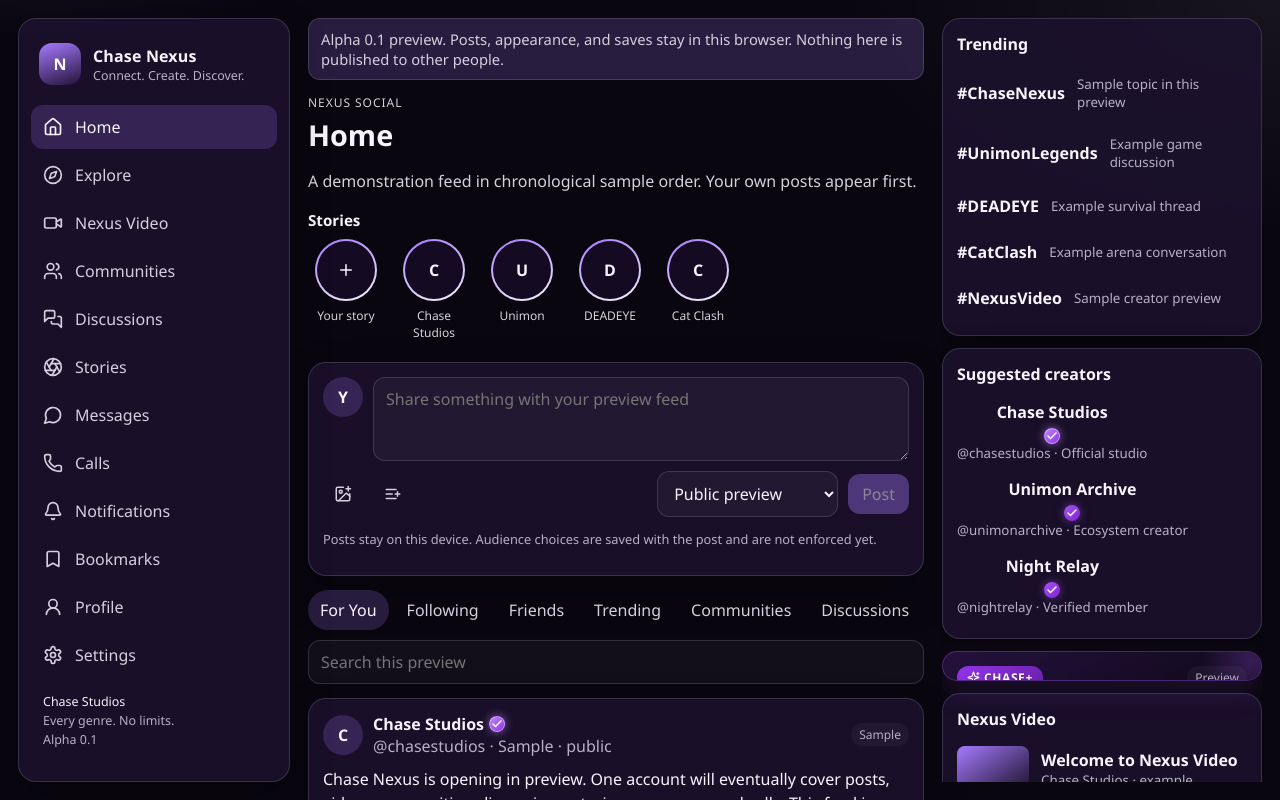
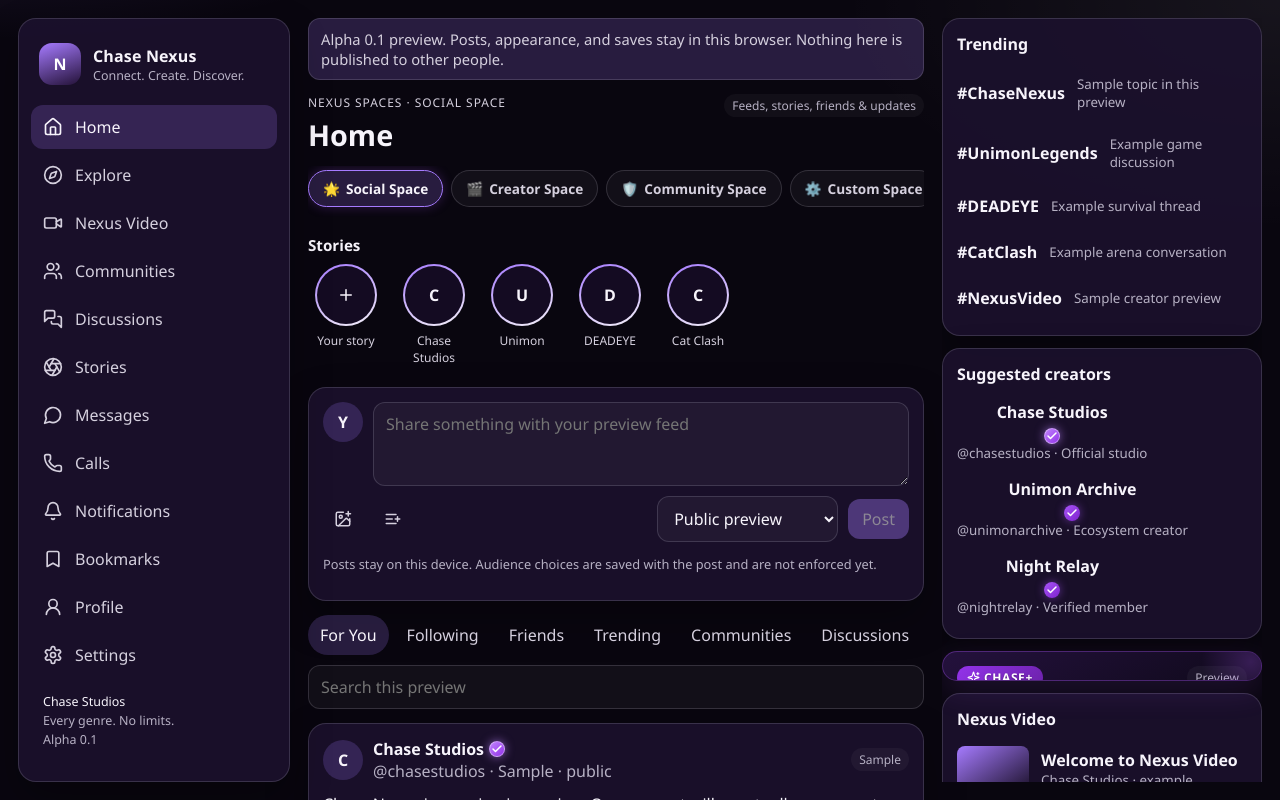
Before and after one commit to billgaming2424-coder/chase-nexus, a Next.js app: page / in a window 1280 px wide. Shown: the top 800 px of the page. Built offline with nearby package versions, Linux system fonts and the light colour scheme.

Commit message:
feat: implement Nexus Spaces switcher, presets (Social, Creator, Community, Custom), and widget layout controls

```diff
--- a/app/globals.css
+++ b/app/globals.css
@@ -1016,3 +1016,107 @@ html.reduce-motion, html.reduce-motion *, html.reduce-motion *::before, html.red
   font-weight: 700;
   margin-left: 8px;
 }
+
+/* ----------------------------------------------------
+   Nexus Spaces Styling
+   ---------------------------------------------------- */
+
+.space-header-row {
+  display: flex;
+  justify-content: space-between;
+  align-items: flex-start;
+  margin-bottom: 12px;
+}
+.spaces-bar {
+  display: flex;
+  gap: 8px;
+  overflow-x: auto;
+  padding: 4px 0 10px;
+}
+.space-btn {
+  display: inline-flex;
+  align-items: center;
+  gap: 6px;
+  padding: 8px 14px;
+  border-radius: 999px;
+  border: 1px solid var(--line);
+  background: var(--surface-2);
+  color: var(--silver);
+  font-size: 0.85rem;
+  font-weight: 600;
+  cursor: pointer;
+  white-space: nowrap;
+  transition: all 0.15s ease;
+}
+.space-btn:hover {
+  background: var(--surface);
+  color: var(--text);
+  border-color: var(--accent);
+}
+.space-btn.is-active {
+  background: var(--accent-soft);
+  color: var(--text);
+  border-color: var(--accent);
+  box-shadow: 0 0 12px rgba(168, 85, 247, 0.25);
+}
+.creator-space-banner, .community-space-banner, .custom-space-controls {
+  margin-top: 14px;
+}
+.creator-stats-row {
+  display: flex;
+  justify-content: space-between;
+  align-items: center;
+}
+.creator-stats-row h3 {
+  margin: 0;
+  font-size: 1.1rem;
+}
+.small-btn {
+  min-height: 34px;
+  padding: 0 12px;
+  font-size: 0.8rem;
+}
+.creator-metrics-grid {
+  display: grid;
+  grid-template-columns: repeat(3, 1fr);
+  gap: 12px;
+  margin-top: 12px;
+}
+.metric-box {
+  padding: 10px 14px;
+  border-radius: 12px;
+  background: var(--surface-2);
+  border: 1px solid var(--line);
+  display: flex;
+  flex-direction: column;
+}
+.metric-box small {
+  color: var(--muted);
+}
+.metric-box strong {
+  font-size: 1.15rem;
+  margin-top: 2px;
+  color: var(--accent);
+}
+.community-pills-row {
+  display: flex;
+  flex-wrap: wrap;
+  gap: 8px;
+  margin-top: 12px;
+}
+.community-chip {
+  display: inline-flex;
+  align-items: center;
+  gap: 6px;
+  padding: 6px 12px;
+  border-radius: 999px;
+  background: var(--surface-2);
+  border: 1px solid var(--line);
+  font-size: 0.82rem;
+}
+.widget-toggle-chips {
+  display: flex;
+  flex-wrap: wrap;
+  gap: 8px;
+  margin-top: 10px;
+}
--- a/components/feed/HomeFeed.tsx
+++ b/components/feed/HomeFeed.tsx
@@ -2,11 +2,21 @@
 
 import { useEffect, useMemo, useState } from "react";
 import { useSearchParams } from "next/navigation";
+import Link from "next/link";
+import { SlidersHorizontal, Video, Users, MessagesSquare, Check } from "lucide-react";
 import { Composer } from "@/components/feed/Composer";
 import { PostCard } from "@/components/feed/PostCard";
 import { StoriesRow } from "@/components/feed/StoriesRow";
 import { useNexus } from "@/components/nexus/NexusProvider";
-import { FEEDS, type FeedId } from "@/lib/types";
+import { COMMUNITIES, VIDEOS } from "@/lib/demo-data";
+import { FEEDS, type FeedId, type SpaceId } from "@/lib/types";
+
+const SPACES: { id: SpaceId; label: string; icon: string; subtitle: string }[] = [
+  { id: "social", label: "Social Space", icon: "🌟", subtitle: "Feeds, stories, friends & updates" },
+  { id: "creator", label: "Creator Space", icon: "🎬", subtitle: "Nexus Video, creator uploads & metrics" },
+  { id: "community", label: "Community Space", icon: "🛡️", subtitle: "Servers, discussions & forums" },
+  { id: "custom", label: "Custom Space", icon: "⚙️", subtitle: "Personalized widget toggles" },
+];
 
 function isFeedId(value: string | null): value is FeedId {
   return FEEDS.some((feed) => feed.id === value);
@@ -14,7 +24,7 @@ function isFeedId(value: string | null): value is FeedId {
 
 export function HomeFeed() {
   const params = useSearchParams();
-  const { posts } = useNexus();
+  const { posts, activeSpace, setActiveSpace, customWidgets, setCustomWidget } = useNexus();
   const [tab, setTab] = useState<FeedId>("for-you");
   const [query, setQuery] = useState("");
   const [tag, setTag] = useState("");
@@ -25,6 +35,12 @@ export function HomeFeed() {
     if (isFeedId(feed)) setTab(feed);
     if (nextTag) setTag(nextTag);
   }, [params]);
+
+  // If switched to creator space, default to videos feed; if community, default to communities/discussions
+  useEffect(() => {
+    if (activeSpace === "creator") setTab("videos");
+    else if (activeSpace === "community") setTab("communities");
+  }, [activeSpace]);
 
   const visible = useMemo(() => {
     const needle = query.trim().toLowerCase();
@@ -37,15 +53,140 @@ export function HomeFeed() {
     });
   }, [posts, query, tab, tag]);
 
+  const currentSpaceMeta = SPACES.find((s) => s.id === activeSpace) ?? SPACES[0];
+
   return (
     <div className="feed">
+      {/* Nexus Spaces Header & Bar */}
       <header className="feed-head">
-        <p className="eyebrow">Nexus Social</p>
+        <div className="space-header-row">
+          <div>
+            <p className="eyebrow">Nexus Spaces · {currentSpaceMeta.label}</p>
             <h1>Home</h1>
-        <p>A demonstration feed in chronological sample order. Your own posts appear first.</p>
+          </div>
+          <span className="pill">{currentSpaceMeta.subtitle}</span>
+        </div>
+
+        {/* Spaces Switcher Tabs */}
+        <div className="spaces-bar" role="tablist" aria-label="Nexus Spaces">
+          {SPACES.map((space) => {
+            const isActive = activeSpace === space.id;
+            return (
+              <button
+                key={space.id}
+                type="button"
+                role="tab"
+                aria-selected={isActive}
+                className={`space-btn ${isActive ? "is-active" : ""}`}
+                onClick={() => setActiveSpace(space.id)}
+              >
+                <span aria-hidden="true">{space.icon}</span>
+                <span>{space.label}</span>
+              </button>
+            );
+          })}
+        </div>
       </header>
+
+      {/* Creator Space Highlight Banner */}
+      {activeSpace === "creator" ? (
+        <section className="card creator-space-banner">
+          <div className="creator-stats-row">
+            <div>
+              <p className="eyebrow">Creator Dashboard Preview</p>
+              <h3>Channel Studio Overview</h3>
+            </div>
+            <Link href="/video" className="btn btn-primary small-btn">
+              Explore Video Hub
+            </Link>
+          </div>
+          <div className="creator-metrics-grid">
+            <div className="metric-box">
+              <small>Demo Views</small>
+              <strong>12.8K</strong>
+            </div>
+            <div className="metric-box">
+              <small>Watch Time</small>
+              <strong>418 hrs</strong>
+            </div>
+            <div className="metric-box">
+              <small>Subscribers</small>
+              <strong>1,490</strong>
+            </div>
+          </div>
+        </section>
+      ) : null}
+
+      {/* Community Space Highlight Banner */}
+      {activeSpace === "community" ? (
+        <section className="card community-space-banner">
+          <div className="creator-stats-row">
+            <div>
+              <p className="eyebrow">Nexus Communities Hub</p>
+              <h3>Featured Active Realms</h3>
+            </div>
+            <Link href="/communities" className="btn btn-primary small-btn">
+              All Communities
+            </Link>
+          </div>
+          <div className="community-pills-row">
+            {COMMUNITIES.map((c) => (
+              <span key={c.id} className="community-chip">
+                <Users size={14} />
+                <strong>{c.name}</strong>
+              </span>
+            ))}
+          </div>
+        </section>
+      ) : null}
+
+      {/* Custom Space Widget Configurator */}
+      {activeSpace === "custom" ? (
+        <section className="card custom-space-controls">
+          <div className="card-head-row">
+            <div>
+              <p className="eyebrow">Custom Space Customization</p>
+              <h3>Modular Widget Controls</h3>
+            </div>
+            <span className="pill">Toggle Sections</span>
+          </div>
+          <div className="widget-toggle-chips">
+            <button
+              type="button"
+              className={`chip ${customWidgets.stories ? "is-active" : ""}`}
+              onClick={() => setCustomWidget("stories", !customWidgets.stories)}
+            >
+              {customWidgets.stories ? <Check size={14} /> : null} Stories Carousel
+            </button>
+            <button
+              type="button"
+              className={`chip ${customWidgets.composer ? "is-active" : ""}`}
+              onClick={() => setCustomWidget("composer", !customWidgets.composer)}
+            >
+              {customWidgets.composer ? <Check size={14} /> : null} Post Composer
+            </button>
+            <button
+              type="button"
+              className={`chip ${customWidgets.feed ? "is-active" : ""}`}
+              onClick={() => setCustomWidget("feed", !customWidgets.feed)}
+            >
+              {customWidgets.feed ? <Check size={14} /> : null} Social Feed
+            </button>
+          </div>
+        </section>
+      ) : null}
+
+      {/* Stories Carousel */}
+      {activeSpace === "social" || (activeSpace === "custom" && customWidgets.stories) ? (
         <StoriesRow />
-      <Composer />
+      ) : null}
+
+      {/* Post Composer */}
+      {activeSpace !== "custom" || customWidgets.composer ? <Composer /> : null}
+
+      {/* Feed Filter & Search Tools */}
+      {activeSpace !== "custom" || customWidgets.feed ? (
+        <>
           <div className="feed-tools">
             <div className="tabs" role="tablist" aria-label="Feed">
               {FEEDS.map((feed) => (
@@ -70,6 +211,7 @@ export function HomeFeed() {
               />
             </label>
           </div>
+
           {tag ? (
             <p className="filter-note">
               Showing #{tag}
@@ -78,6 +220,7 @@ export function HomeFeed() {
               </button>
             </p>
           ) : null}
+
           <div className="post-list">
             {visible.length === 0 ? (
               <p className="empty card">Nothing in this preview matches the current feed.</p>
@@ -85,6 +228,10 @@ export function HomeFeed() {
               visible.map((post) => <PostCard key={post.id} post={post} mode={tab} onTag={setTag} />)
             )}
           </div>
+        </>
+      ) : (
+        <p className="empty card">Feed widget is disabled in your Custom Space layout.</p>
+      )}
     </div>
   );
 }
--- a/components/nexus/NexusProvider.tsx
+++ b/components/nexus/NexusProvider.tsx
@@ -9,7 +9,15 @@ import {
   type ReactNode,
 } from "react";
 import { POSTS } from "@/lib/demo-data";
-import type { Audience, FeedId, Post, ReactionId, ThemeName } from "@/lib/types";
+import type {
+  Audience,
+  CustomSpaceWidgets,
+  FeedId,
+  Post,
+  ReactionId,
+  SpaceId,
+  ThemeName,
+} from "@/lib/types";
 
 const STORAGE_KEY = "chase-nexus-alpha";
 const STORAGE_VERSION = 1;
@@ -23,6 +31,17 @@ export interface NewPostInput {
   quote?: Post["quote"];
 }
 
+export const DEFAULT_CUSTOM_WIDGETS: CustomSpaceWidgets = {
+  stories: true,
+  composer: true,
+  feed: true,
+  videos: true,
+  communities: true,
+  trending: true,
+  friends: true,
+  chasePlus: true,
+};
+
 interface PersistedState {
   version: number;
   theme: ThemeName;
@@ -30,6 +49,8 @@ interface PersistedState {
   reducedMotion: boolean;
   displayName: string;
   posts: Post[];
+  activeSpace?: SpaceId;
+  customWidgets?: CustomSpaceWidgets;
 }
 
 interface NexusContextValue {
@@ -43,6 +64,10 @@ interface NexusContextValue {
   setAccent: (accent: string | null) => void;
   reducedMotion: boolean;
   setReducedMotion: (value: boolean) => void;
+  activeSpace: SpaceId;
+  setActiveSpace: (space: SpaceId) => void;
+  customWidgets: CustomSpaceWidgets;
+  setCustomWidget: (widget: keyof CustomSpaceWidgets, enabled: boolean) => void;
   quoteTarget: Post | null;
   setQuoteTarget: (post: Post | null) => void;
   addPost: (input: NewPostInput) => void;
@@ -57,6 +82,7 @@ interface NexusContextValue {
 const NexusContext = createContext<NexusContextValue | null>(null);
 
 const THEMES: ThemeName[] = ["chase-purple", "midnight", "light"];
+const SPACES: SpaceId[] = ["social", "creator", "community", "custom"];
 
 function sanitizeAccent(value: unknown): string | null {
   return typeof value === "string" && /^#[0-9a-fA-F]{6}$/.test(value) ? value : null;
@@ -125,6 +151,8 @@ function readPersisted(): PersistedState | null {
       reducedMotion: Boolean(parsed.reducedMotion),
       displayName: sanitizeName(parsed.displayName),
       posts,
+      activeSpace: parsed.activeSpace && SPACES.includes(parsed.activeSpace) ? parsed.activeSpace : "social",
+      customWidgets: parsed.customWidgets ?? DEFAULT_CUSTOM_WIDGETS,
     };
   } catch {
     return null;
@@ -138,6 +166,8 @@ export function NexusProvider({ children }: { children: ReactNode }) {
   const [theme, setTheme] = useState<ThemeName>("chase-purple");
   const [accent, setAccentState] = useState<string | null>(null);
   const [reducedMotion, setReducedMotion] = useState(false);
+  const [activeSpace, setActiveSpace] = useState<SpaceId>("social");
+  const [customWidgets, setCustomWidgets] = useState<CustomSpaceWidgets>(DEFAULT_CUSTOM_WIDGETS);
   const [quoteTarget, setQuoteTarget] = useState<Post | null>(null);
 
   useEffect(() => {
@@ -148,6 +178,8 @@ export function NexusProvider({ children }: { children: ReactNode }) {
       setTheme(saved.theme);
       setAccentState(saved.accent);
       setReducedMotion(saved.reducedMotion);
+      if (saved.activeSpace) setActiveSpace(saved.activeSpace);
+      if (saved.customWidgets) setCustomWidgets(saved.customWidgets);
     }
     setReady(true);
   }, []);
@@ -167,6 +199,8 @@ export function NexusProvider({ children }: { children: ReactNode }) {
       accent,
       reducedMotion,
       displayName,
+      activeSpace,
+      customWidgets,
       posts: posts.map((post) => ({
         ...post,
         imageUrl: post.imageUrl?.startsWith("blob:") ? undefined : post.imageUrl,
@@ -175,9 +209,9 @@ export function NexusProvider({ children }: { children: ReactNode }) {
     try {
       localStorage.setItem(STORAGE_KEY, JSON.stringify(payload));
     } catch {
-      // Private mode or a full disk should not break the preview.
+      // Storage fallback
     }
-  }, [ready, posts, theme, accent, reducedMotion, displayName]);
+  }, [ready, posts, theme, accent, reducedMotion, displayName, activeSpace, customWidgets]);
 
   const value = useMemo<NexusContextValue>(() => {
     const update = (id: string, recipe: (post: Post) => Post) => {
@@ -195,12 +229,17 @@ export function NexusProvider({ children }: { children: ReactNode }) {
       setAccent: (next: string | null) => setAccentState(sanitizeAccent(next)),
       reducedMotion,
       setReducedMotion,
+      activeSpace,
+      setActiveSpace,
+      customWidgets,
+      setCustomWidget: (widget: keyof CustomSpaceWidgets, enabled: boolean) =>
+        setCustomWidgets((prev) => ({ ...prev, [widget]: enabled })),
       quoteTarget,
       setQuoteTarget,
       addPost: (input: NewPostInput) => {
         const post: Post = {
           id: crypto.randomUUID(),
-          author: { name: displayName, handle: "@you", example: false },
+          author: { name: displayName, handle: "@you", example: false, verified: true, badgeType: "chase-account" },
           timeLabel: "Just now · this device",
           body: input.body.trim(),
           feeds: ["for-you", "following"],
@@ -255,6 +294,8 @@ export function NexusProvider({ children }: { children: ReactNode }) {
               body: text.slice(0, 300),
               example: false,
               parentId,
+              verified: true,
+              badgeType: "chase-account",
             },
           ],
         }));
@@ -285,7 +326,7 @@ export function NexusProvider({ children }: { children: ReactNode }) {
         });
       },
     };
-  }, [ready, posts, displayName, theme, accent, reducedMotion, quoteTarget]);
+  }, [ready, posts, displayName, theme, accent, reducedMotion, activeSpace, customWidgets, quoteTarget]);
 
   return <NexusContext.Provider value={value}>{children}</NexusContext.Provider>;
 }
```
Also changed, not shown: lib/types.ts (+13 -0 lines). Lines whose indentation alone changed are shown as unchanged.
